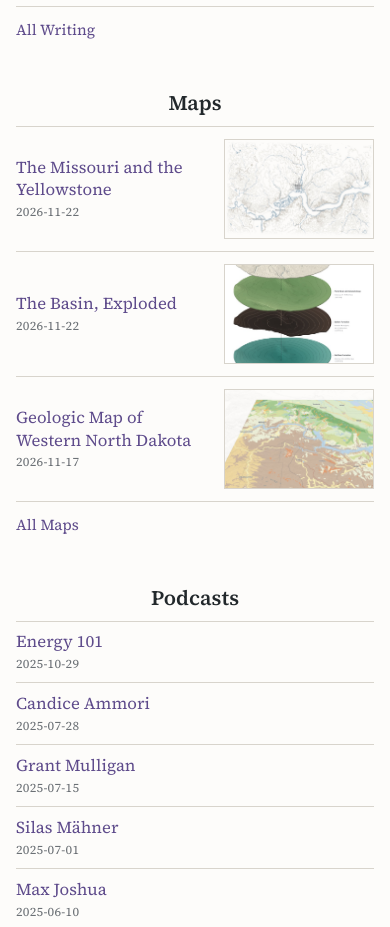
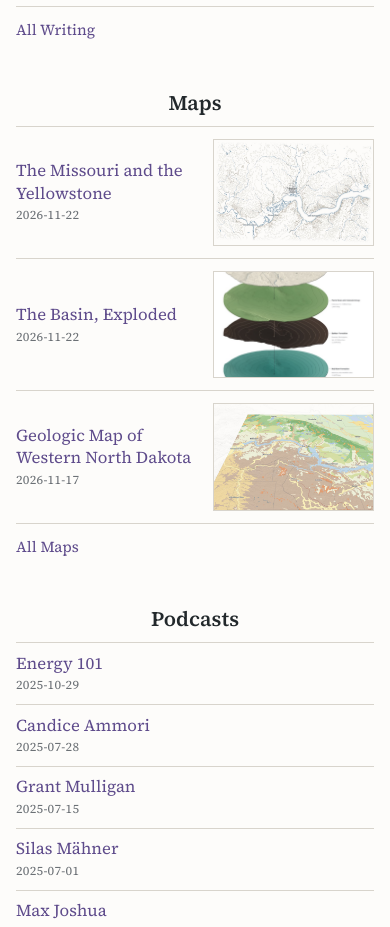
Before and after one commit to davidavalerio/davalerio.com, a plain HTML site: page index.html in a window 390 px wide. Shown: the part 1073-2000 px from the top of the page. Drawn offline with Linux system fonts and the light colour scheme.

Commit message:
Homepage: Writing, Maps and Podcasts in one column beneath the card
Claude-Session: https://claude.ai/code/session_01QEC42CRSKcZJnEgwiBMs6x

```diff
--- a/index.html
+++ b/index.html
@@ -232,44 +232,19 @@
             }
         }
 
-        /* Writing, maps and podcasts, side by side */
+        /* Writing, maps and podcasts, one beneath the other, at the writing pages' measure */
 
         .work {
-            max-width: 76rem;
+            max-width: calc(41rem + 3rem);
             margin: 0 auto;
             padding: 4rem 1.5rem 3rem;
             display: grid;
-            grid-template-columns: repeat(3, minmax(0, 1fr));
-            grid-template-rows: auto 1fr auto;
-            gap: 0 3rem;
+            gap: 3.5rem;
         }
 
         .work > * {
             min-width: 0;
             scroll-margin-top: 1.5rem;
-        }
-
-        /* The three columns share their rows (heading, entries, toggle), so their entries
-           begin and end at the same depth: each list spreads its rows over the shared height. */
-        .work > section {
-            display: grid;
-            grid-row: span 3;
-            grid-template-rows: subgrid;
-        }
-
-        .work > section > ul {
-            display: grid;
-            grid-auto-rows: 1fr;
-        }
-
-        .work > section > details {
-            align-self: start;
-        }
-
-        .list li {
-            display: flex;
-            flex-direction: column;
-            justify-content: center;
         }
 
         .work h2 {
@@ -283,7 +258,7 @@
 
         .maplist li {
             display: grid;
-            grid-template-columns: minmax(0, 1fr) minmax(0, min(10.5rem, 42%));
+            grid-template-columns: minmax(0, 1fr) minmax(0, min(15rem, 45%));
             gap: 0.9rem;
             align-items: center;
             padding: 0.75rem 0;
@@ -359,26 +334,16 @@
 
         @media (max-width: 1080px) {
             .work {
-                grid-template-columns: 1fr;
-                grid-template-rows: none;
                 gap: 3rem;
                 padding: 3rem 1rem 3rem;
             }
-
-            .work > section {
-                display: block;
-            }
-
-            .work > section > ul {
-                display: block;
-            }
         }
 
-        /* Writing by Email, a band below the columns. The form is a hand-made copy of
+        /* Writing by Email, a band below the lists. The form is a hand-made copy of
            SUBSCRIBE in _writing/build.py, and these styles a copy of writing/style.css's; keep all in step. */
 
         .subscribe-band {
-            max-width: 76rem;
+            max-width: calc(41rem + 3rem);
             margin: 0 auto;
             padding: 0 1.5rem 5rem;
         }
```
Also changed, not shown: 2 other files.
